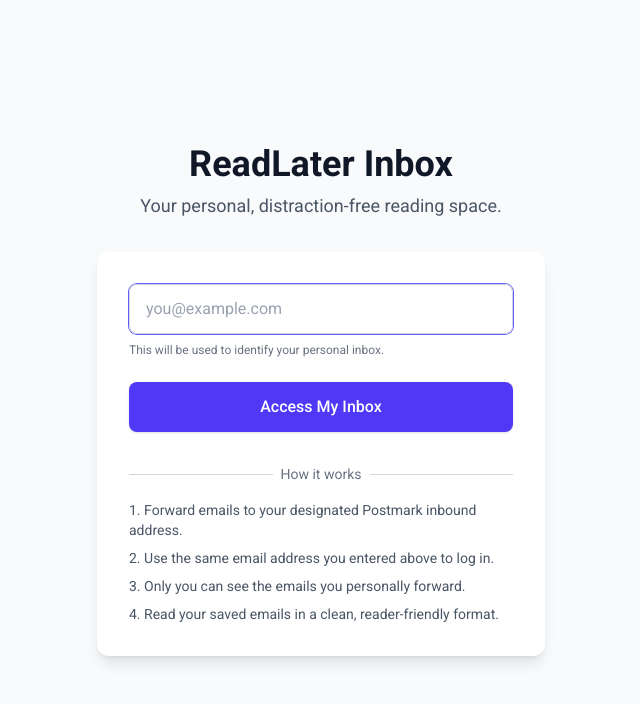
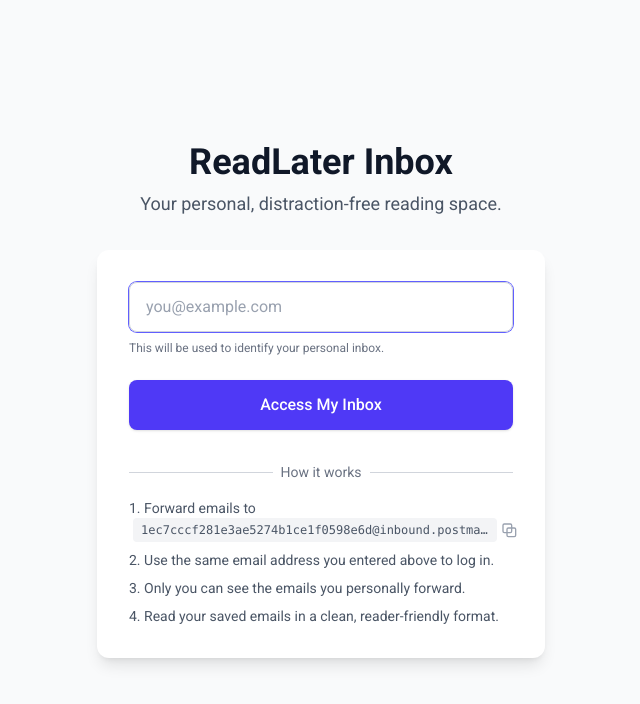
Before and after one commit to Bridgetamana/readlater-app, a Next.js app: page / in a window 1280 px wide. Shown: the top 704 px of the page, without its empty margins (319-959 px from the left). Built offline with nearby package versions, Linux system fonts and the light colour scheme.

Commit message:
update EmailViewer and LoginPage components

```diff
--- a/app/emails/EmailViewer.js
+++ b/app/emails/EmailViewer.js
@@ -17,8 +17,8 @@
     if (!email) return null;
 
     return (
-        <div className="fixed inset-0 bg-black bg-opacity-30 z-50 flex items-center justify-center p-4">
-            <div className="bg-white rounded-lg shadow-2xl w-full max-w-4xl h-[90vh] flex flex-col">
+        <div className="fixed inset-0 bg-white bg-opacity-30 z-50 flex items-center justify-center p-4">
+            <div className="bg-white w-full max-w-4xl h-[90vh] flex flex-col">
                 <header className="flex items-center justify-between p-4 border-b border-gray-200">
                     <button onClick={onClose} className="p-2 rounded-full hover:bg-gray-100 text-gray-600">
                         <ArrowLeft size={20} />
--- a/app/emails/page.js
+++ b/app/emails/page.js
@@ -165,7 +165,7 @@
                         <Mail className="mx-auto h-16 w-16 text-gray-400" />
                         <h3 className="mt-4 text-2xl font-semibold text-gray-900">Your inbox is empty</h3>
                         <p className="mt-2 text-base text-gray-500">
-                            Forward emails to your dedicated address and they&apos;ll show up here.
+                            Forward or send emails to <b>1ec7cccf281e3ae5274b1ce1f0598e6d@inbound.postmarkapp.com</b> and they&apos;ll show up here.
                         </p>
                     </div>
                 ) : (
--- a/app/page.js
+++ b/app/page.js
@@ -5,6 +5,8 @@
   const [email, setEmail] = useState('');
   const [isLoading, setIsLoading] = useState(false);
   const [error, setError] = useState('');
+  const [copied, setCopied] = useState(false);
+  const postmarkEmail = '1ec7cccf281e3ae5274b1ce1f0598e6d@inbound.postmarkapp.com';
 
   const handleLogin = async (e) => {
     e.preventDefault();
@@ -22,6 +24,12 @@
     setError('');
     localStorage.setItem('userEmail', email);
     window.location.href = '/emails';
+  };
+
+  const handleCopy = () => {
+    navigator.clipboard.writeText(postmarkEmail);
+    setCopied(true);
+    setTimeout(() => setCopied(false), 1500);
   };
 
   return (
@@ -89,7 +97,38 @@
               </div>
             </div>
             <ol className="mt-4 list-decimal list-inside space-y-2 text-gray-600 text-sm text-left">
-              <li>Forward emails to your designated Postmark inbound address.</li>
+              <li>
+                Forward emails to
+                <span className="inline-flex items-center ml-1 relative max-w-full">
+                  <span
+                    id="postmark-email"
+                    className="font-mono text-xs select-all bg-gray-100 px-2 py-1 rounded cursor-pointer truncate max-w-[180px] sm:max-w-xs md:max-w-sm lg:max-w-md"
+                    onClick={handleCopy}
+                    title="Click to copy"
+                    tabIndex={0}
+                    onKeyDown={e => { if (e.key === 'Enter' || e.key === ' ') handleCopy(); }}
+                    aria-label="Copy email address"
+                  >
+                    {postmarkEmail}
+                  </span>
+                  <button
+                    type="button"
+                    aria-label="Copy email address"
+                    className="ml-1 text-gray-400 hover:text-indigo-600 focus:outline-none"
+                    onClick={handleCopy}
+                  >
+                    <svg xmlns="http://www.w3.org/2000/svg" className="h-4 w-4" fill="none" viewBox="0 0 24 24" stroke="currentColor">
+                      <rect x="9" y="9" width="13" height="13" rx="2" strokeWidth="2" stroke="currentColor" fill="none"/>
+                      <rect x="3" y="3" width="13" height="13" rx="2" strokeWidth="2" stroke="currentColor" fill="none"/>
+                    </svg>
+                  </button>
+                  {copied && (
+                    <span className="absolute -bottom-6 left-0 bg-indigo-600 text-white text-xs rounded px-2 py-1 shadow transition-opacity duration-200 animate-fade-in-out">
+                      Copied!
+                    </span>
+                  )}
+                </span>
+              </li>
               <li>Use the same email address you entered above to log in.</li>
               <li>Only you can see the emails you personally forward.</li>
               <li>Read your saved emails in a clean, reader-friendly format.</li>
```
